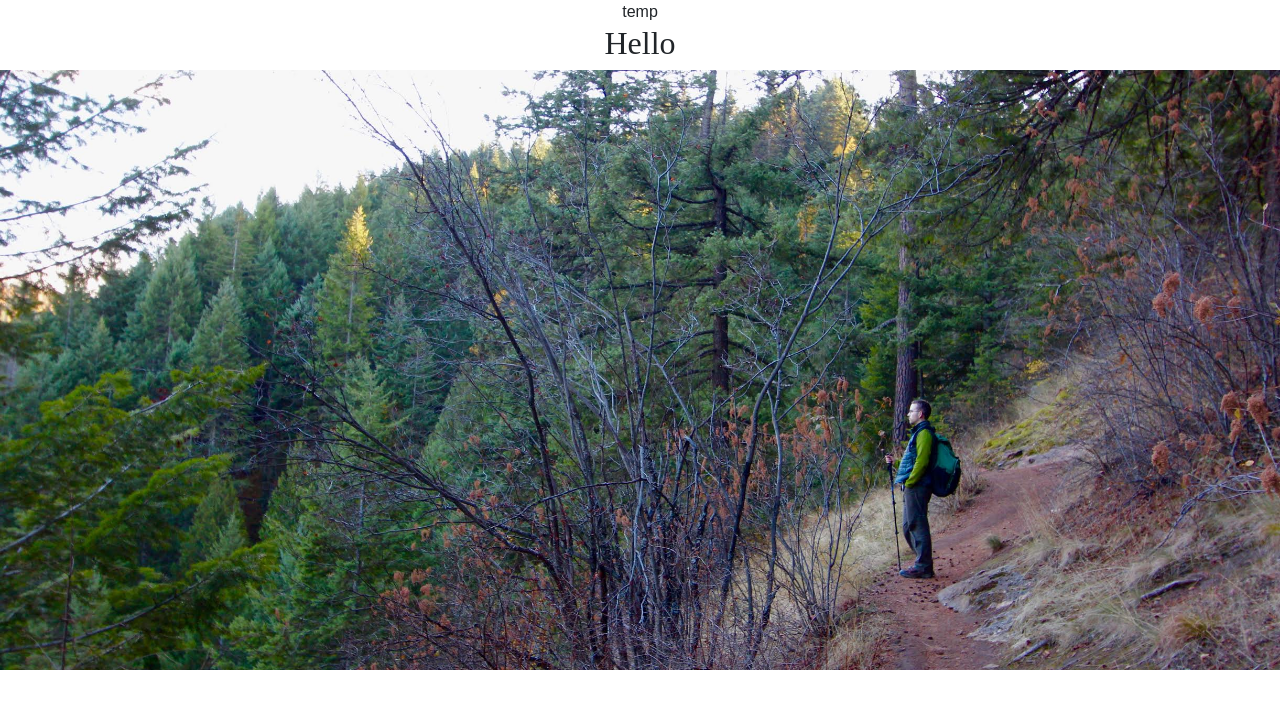
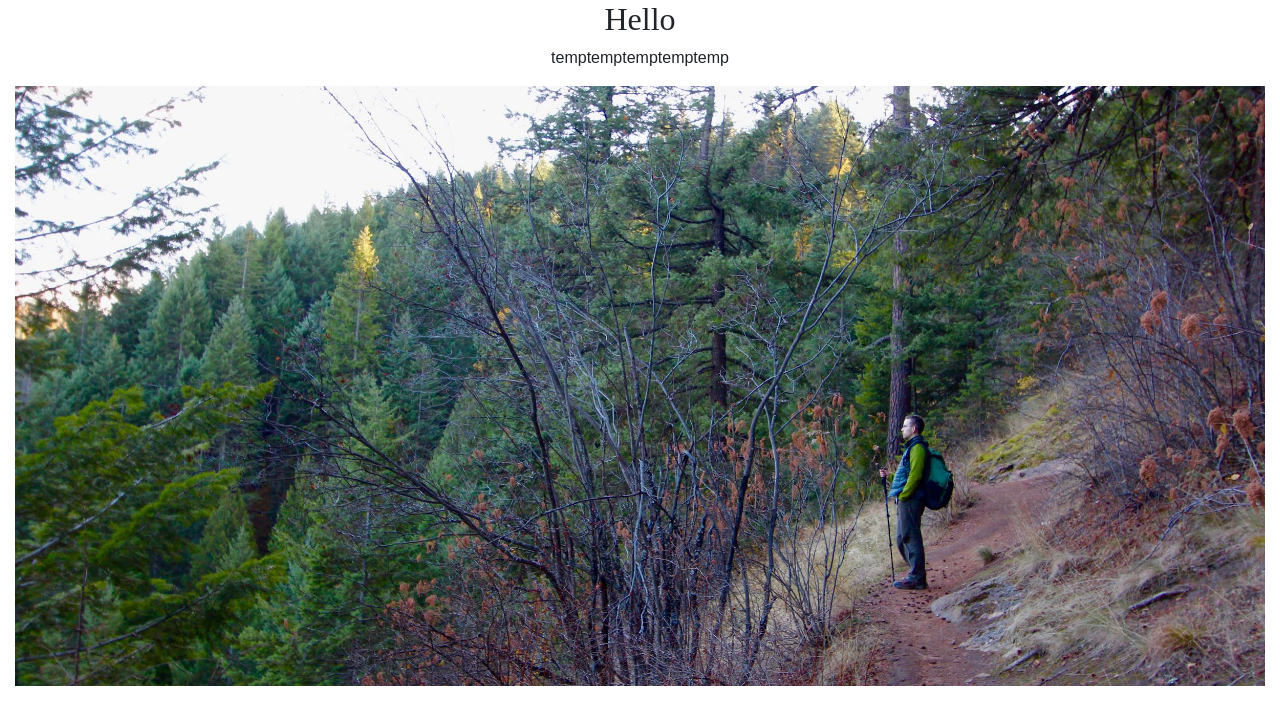
Before and after one commit to RileyDMK/pivot-point, a React (Create React App) app: page / in a window 1280 px wide. Shown: the top 724 px of the page. Built offline with nearby package versions, Linux system fonts and the light colour scheme.

Commit message:
Style temporary navbar

```diff
--- a/src/App.css
+++ b/src/App.css
@@ -19,6 +19,12 @@
   font-style: normal;
   font-weight: 300; }
 
+#nav {
+  list-style-type: none; }
+
+#nav > li {
+  display: inline; }
+
 #hero {
   width: 100%;
   height: calc(100vh - 200px);
--- a/src/App.js
+++ b/src/App.js
@@ -5,8 +5,8 @@ import './App.css';
 class App extends Component {
   render() {
     return (
-      <div className="App">
-        <Nav></Nav>
+
+      <div className="container-fluid App">
         {/* <header className="App-header">
 
           {/* <img src={logo} className="App-logo" alt="logo" />
@@ -15,6 +15,7 @@ class App extends Component {
         <div className="App-intro">
           <h2>Hello</h2>
         </div>
+        <Nav></Nav>
         <div id="hero"></div>
       </div>
     );
@@ -24,7 +25,15 @@ class App extends Component {
 class Nav extends Component {
   render(){
     return(
-      <div>temp</div>
+      <div className="row">
+        <ul id="nav" className="col-md-12">
+          <li>temp</li>
+          <li>temp</li>
+          <li>temp</li>
+          <li>temp</li>
+          <li>temp</li>
+        </ul>
+      </div>
     );
   }
 }
--- a/src/App.scss
+++ b/src/App.scss
@@ -24,6 +24,14 @@
   font-weight: 300;
 }
 
+#nav {
+  list-style-type: none;
+}
+
+#nav > li {
+  display: inline;
+}
+
 #hero {
   width:100%;
   height:calc(100vh - 200px);
```
